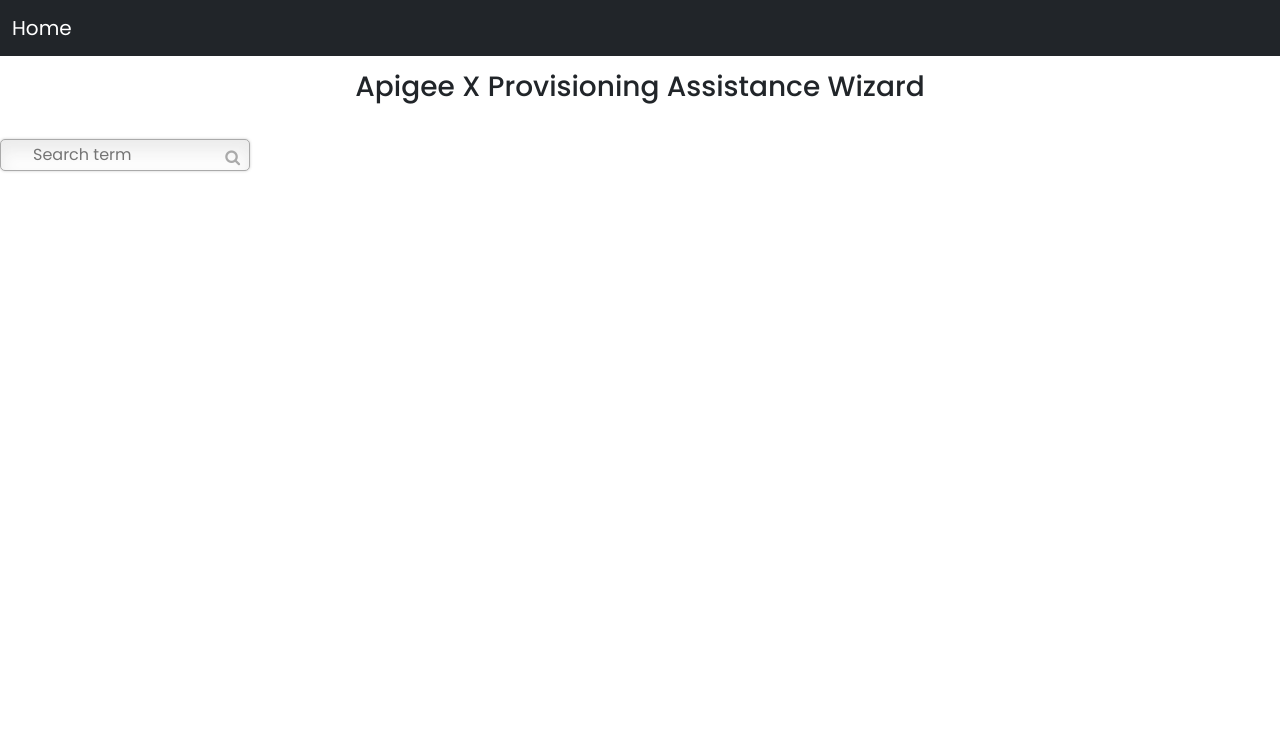
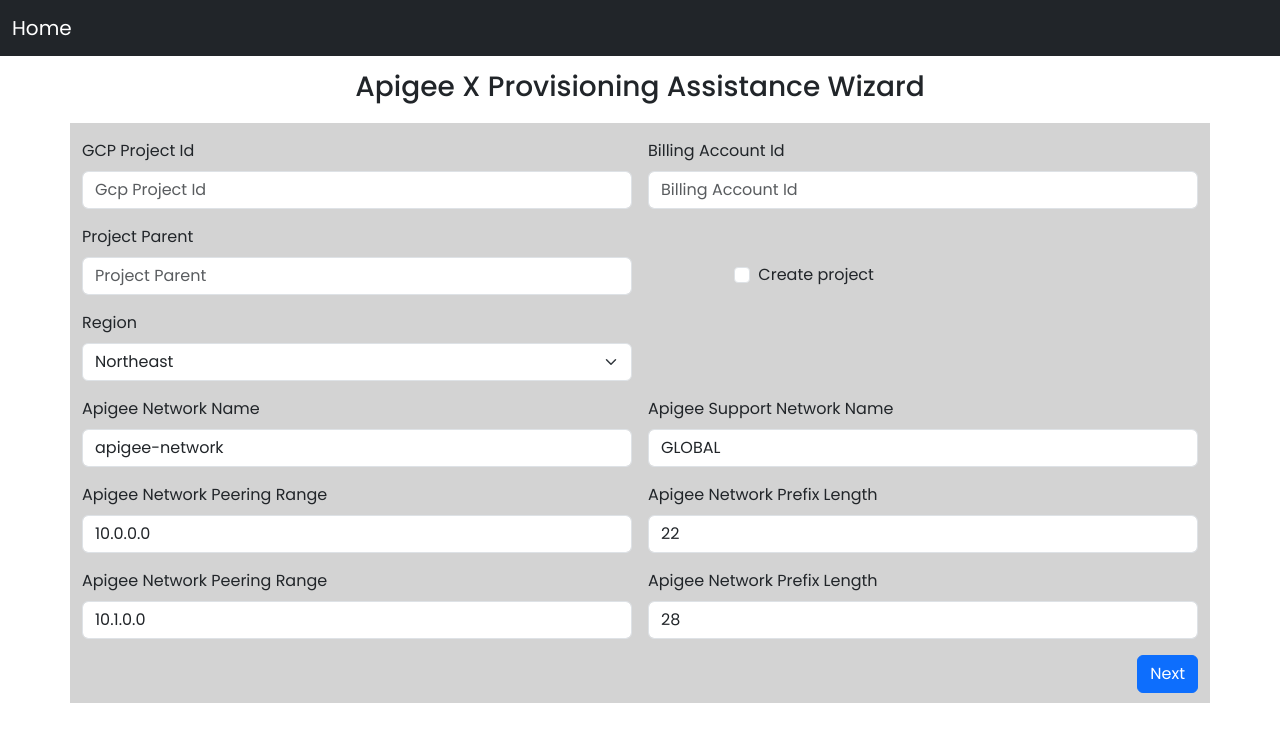
Before and after one commit to rahulGadCoder/React-validation, a React (Create React App) app in the folder demo/: page / in a window 1280 px wide. Shown: the top 742 px of the page. Built offline with nearby package versions, Linux system fonts and the light colour scheme.

Commit message:
Generate the JSON file

```diff
--- a/demo/src/App.js
+++ b/demo/src/App.js
@@ -15,8 +15,8 @@
       <h3 className="text-center text-heading" >Apigee X Provisioning Assistance Wizard</h3>
       <Router>
         <Routes>
-        <Route path="/" element={<BasicExample />}></Route>
-          {/* <Route path="/" element={<Page1 />}></Route> */}
+        {/* <Route path="/" element={<BasicExample />}></Route> */}
+          <Route path="/" element={<Page1 />}></Route>
           <Route path="/step1" element={<Page2 />}></Route>
           <Route path="/step2" element={<Page3 />}></Route>
           <Route path="/step3" element={<Page4 />}></Route>
--- a/demo/src/Components/BasicExample.js
+++ b/demo/src/Components/BasicExample.js
@@ -1,21 +1,79 @@
-import React from 'react';
+import React, { Fragment } from "react";
 import "./Page.css";
+import { useFormik } from "formik";
+import { page1Schema, region, initialValuesPage1 } from "../schemas";
 
 const BasicExample = (props) => {
+  const { values, errors, touched, handleBlur, handleChange, handleSubmit } =
+    useFormik({
+      initialValues: initialValuesPage1,
+      validationSchema: page1Schema,
 
+      onSubmit: (value) => {},
+    });
 
+  return (
+    <div className="container-md my-4 container-background">
+      <form className="row g-3" onSubmit={handleSubmit}>
+        <div className="col-md-6">
+          <div className="form-group input-group">
+            <label htmlFor="project_id" className="form-label">
+              GCP Project Id
+            </label>
+            <input
+              name="project_id"
+              autoComplete="off"
+              placeholder="Gcp Project Id"
+              value={values.project_id}
+              onChange={handleChange}
+              onBlur={handleBlur}
+              className="form-control border-end-0 border" type="search"
+              id="project_id"
+            />
 
+            <span className="input-group-append">
+              <button
+                className="btn btn-outline-secondary bg-white border-start-0 border-bottom-0 border ms-n5"
+                type="button"
+              >
+                <i className="fa fa-search"></i>
+              </button>
+            </span>
 
-    return (
-        <div className="form-group">
-            <div class="search">
-                <span class="fa fa-search"></span>
-                <input placeholder="Search term" />
-            </div>
+            {errors.project_id && touched.project_id ? (
+              <p className="form-error">{errors.project_id}</p>
+            ) : null}
+          </div>
+        </div>
 
+        <div className="col-md-6">
+          <label htmlFor="billingId" className="form-label">
+            Billing Account Id
+          </label>
+          <input
+            type="text"
+            name="billing_account"
+            autoComplete="off"
+            placeholder="Billing Account Id"
+            value={values.billing_account}
+            onChange={handleChange}
+            onBlur={handleBlur}
+            className="form-control"
+            id="billingId"
+          />
         </div>
-    )
+      </form>
 
+      <nav className="navbar navbar-default navbar-inverse">
+        <form className="navbar-form navbar-right" role="search">
+        <div className="input-group position-relative d-inline-flex align-items-center">
+            <input className="form-control " type="text" defaultValue="" />
+            <i className="bi bi-x-lg position-absolute" style={{right: '10px', cursor: 'pointer', zIndex: '100'}} ></i>
+        </div>
+        </form>
+      </nav>
+    </div>
+  );
 };
 
 export default BasicExample;
--- a/demo/src/Components/Page.css
+++ b/demo/src/Components/Page.css
@@ -34,29 +34,8 @@
   color: #dc3545;
 }
 
-.search {
-  position: relative;
-  color: #aaa;
-  font-size: 16px;
+.demo{
+  right: 10px;
+  cursor: pointer;
+  z-index: 100;
 }
-
-.search {display: inline-block;}
-
-.search input {
-  width: 250px;
-  height: 32px;
-
-  background: #fcfcfc;
-  border: 1px solid #aaa;
-  border-radius: 5px;
-  box-shadow: 0 0 3px #ccc, 0 10px 15px #ebebeb inset;
-}
-
-.search input { text-indent: 32px;}
-.search .fa-search {
-  position: absolute;
-  top: 10px;
-  left: 10px;
-}
-
-.search .fa-search {left: auto; right: 10px;}
--- a/demo/src/Components/Page1.js
+++ b/demo/src/Components/Page1.js
@@ -28,8 +28,7 @@
               value={values.project_id}
               onChange={handleChange}
               onBlur={handleBlur}
-              className="form-control" id="project_id" />
-            <span className="fa fa-search"></span>
+              className="form-control searchbar" id="project_id" />
             {errors.project_id && touched.project_id ? <p className="form-error">{errors.project_id}</p> : null}
           </div>
         </div>
--- a/demo/src/Components/Page4.js
+++ b/demo/src/Components/Page4.js
@@ -5,27 +5,69 @@
 import { page4Schema, initialValuesPage4 } from "../schemas";
 
 function Page4() {
+  useEffect(() => {
+    const step4Object = JSON.parse(localStorage.getItem("step4Object"));
 
+    console.log('step4Object', step4Object);
+  }, []);
 
-  useEffect(() => {
-    const step1Object = JSON.parse(localStorage.getItem('step1Object'));
-    const step2Object = JSON.parse(localStorage.getItem('step2Object'));
-    const step3Object = JSON.parse(localStorage.getItem('step3Object'));
-    const step4Object = JSON.parse(localStorage.getItem('step4Object'));
+  const { values, errors, touched, handleBlur, handleChange, handleSubmit } =
+    useFormik({
+      initialValues: initialValuesPage4,
+      validationSchema: page4Schema,
+      onSubmit: (values, action) => {
+        console.log("values", values);
+        localStorage.setItem("step4Object", JSON.stringify(values));
+        finalObj();
+      },
+    });
 
-    // console.log('step2Object', step2Object);
-  }, [])
+  const finalObj = () => {
+    const step1Object = JSON.parse(localStorage.getItem("step1Object"));
+    const step2Object = JSON.parse(localStorage.getItem("step2Object"));
+    const step3Object = JSON.parse(localStorage.getItem("step3Object"));
+    const step4Object = JSON.parse(localStorage.getItem("step4Object"));
+    const finaljson = {};
+    // Step 1//
+    finaljson.apigee_instance_region = step1Object.apigee_instance_region;
+    finaljson.apigee_network_main_peering_range = step1Object.apigee_network_main_peering_range;
+    finaljson.apigee_network_main_peering_range_prefix_length = step1Object.apigee_network_main_peering_range_prefix_length;
+    finaljson.apigee_network_name = step1Object.apigee_network_name;
+    finaljson.apigee_network_routing_mode = step1Object.apigee_network_routing_mode;
+    finaljson.apigee_network_support_peering_range = step1Object.apigee_network_support_peering_range;
+    finaljson.apigee_network_support_peering_range_prefix_length = step1Object.apigee_network_support_peering_range_prefix_length;
+    finaljson.billing_account = step1Object.billing_account;
+    finaljson.project_create = step1Object.project_create;
+    finaljson.project_parent = step1Object.project_parent;
 
+    // Step 2 //
+    finaljson.apigee_org_kms_keyring_name = step2Object.apigee_org_kms_keyring_name;
+    finaljson.instance_key_rotation_period = step2Object.instance_key_rotation_period;
+    finaljson.org_key_rotation_period = step2Object.org_key_rotation_period;
+    finaljson.envgroups = step2Object.envgroups;
+    finaljson.environments = step2Object.environments;
 
-  const { values, errors, touched, handleBlur, handleChange, handleSubmit } = useFormik({
-    initialValues: initialValuesPage4,
-    validationSchema: page4Schema,
-    onSubmit: (values, action) => {
-      console.log('values', values);
-      localStorage.setItem('step4Object', JSON.stringify(values));
-    },
-  })
+     // Step 3 //
+     finaljson.env_display_name  = step3Object.env_display_name;
+     finaljson.env_name  = step3Object.env_name;
+     finaljson.envgroups  = step3Object.envgroups;
+     finaljson.environments  = step3Object.environments;
 
+     // Step 4 //
+     finaljson.psc_ingress_network_name = step4Object.psc_ingress_network_name;
+     finaljson.use_development_hostname = step4Object.use_development_hostname;
+     finaljson.user_managed_certificate = step4Object.user_managed_certificate;
+     finaljson.user_managed_certificate_location = step4Object.user_managed_certificate_location;
+
+    const jsonObject =    JSON.stringify(finaljson);
+    const blob = new Blob([jsonObject], {type: "text/plain"});
+    const url = URL.createObjectURL(blob);
+    const link = document.createElement('a');
+    link.download = 'finaloutput.json';
+    link.href = url;
+    link.click();
+    console.log('finaljson',finaljson);
+  };
 
   return (
     <div className="container container-background">
@@ -34,13 +76,21 @@
           <label htmlFor="network" className="form-label">
             Private Service Connect Network Name
           </label>
-          <input type="text" className="form-control" id="network"
-            name="psc_ingress_network_name" autoComplete="off" placeholder="Private Service Connect Network Name"
+          <input
+            type="text"
+            className="form-control"
+            id="network"
+            name="psc_ingress_network_name"
+            autoComplete="off"
+            placeholder="Private Service Connect Network Name"
             value={values.psc_ingress_network_name}
             onChange={handleChange}
             onBlur={handleBlur}
           />
-          {errors.psc_ingress_network_name && touched.psc_ingress_network_name ? <p className="form-error">{errors.psc_ingress_network_name}</p> : null}
+          {errors.psc_ingress_network_name &&
+          touched.psc_ingress_network_name ? (
+            <p className="form-error">{errors.psc_ingress_network_name}</p>
+          ) : null}
         </div>
 
         <div className="col-md-6 form-check" style={{ marginTop: "54px" }}>
@@ -53,11 +103,13 @@
             onChange={handleChange}
             onBlur={handleBlur}
           />
-          <label className="form-check-label" htmlFor="use_development_hostname">
+          <label
+            className="form-check-label"
+            htmlFor="use_development_hostname"
+          >
             Use Development Hostname
           </label>
         </div>
-
 
         <h2>GSLB Certificate</h2>
         <div className="col-md-1"></div>
@@ -71,7 +123,10 @@
             onChange={handleChange}
             onBlur={handleBlur}
           />
-          <label className="form-check-label" htmlFor="user_managed_certificate">
+          <label
+            className="form-check-label"
+            htmlFor="user_managed_certificate"
+          >
             Provide Custom Certificate
           </label>
         </div>
@@ -84,13 +139,16 @@
         </div>
         <div className="col-md-2"></div>
 
-
         <div className="col-md-10"></div>
         <div className="col-md-2">
           <NavLink to="/step2">
-            <button type="submit" className="btn btn-primary">Previous</button>
+            <button type="submit" className="btn btn-primary">
+              Previous
+            </button>
           </NavLink>
-          <button type="submit" className="btn btn-next btn-primary">view</button>
+          <button type="submit" className="btn btn-next btn-primary">
+            view
+          </button>
         </div>
       </form>
     </div>
--- a/demo/src/schemas/index.jsx
+++ b/demo/src/schemas/index.jsx
@@ -1,13 +1,7 @@
 import * as Yup from "yup";
 
 export const page1Schema = Yup.object({
-    project_id: Yup.string().min(4).max(12).required("Please enter project Id"),
-    // billing_account: Yup.string().min(4).max(12).required("Please enter Billing Account Id"),
-    // project_parent: Yup.string().min(4).max(12).required("Please enter Parent Project Id"),
-    // project_create: Yup.string().min(4).max(12).required("Please enter Parent Project Id"),
-    // apigee_instance_region: Yup.string().min(4).max(12).required("Please select region"),
-
-
+    project_id: Yup.string().min(4).max(20).required("Please enter project Id"),
     billing_account: Yup.string().nullable(true),
     project_parent: Yup.string().nullable(true),
     project_create: Yup.string().nullable(true),
```
